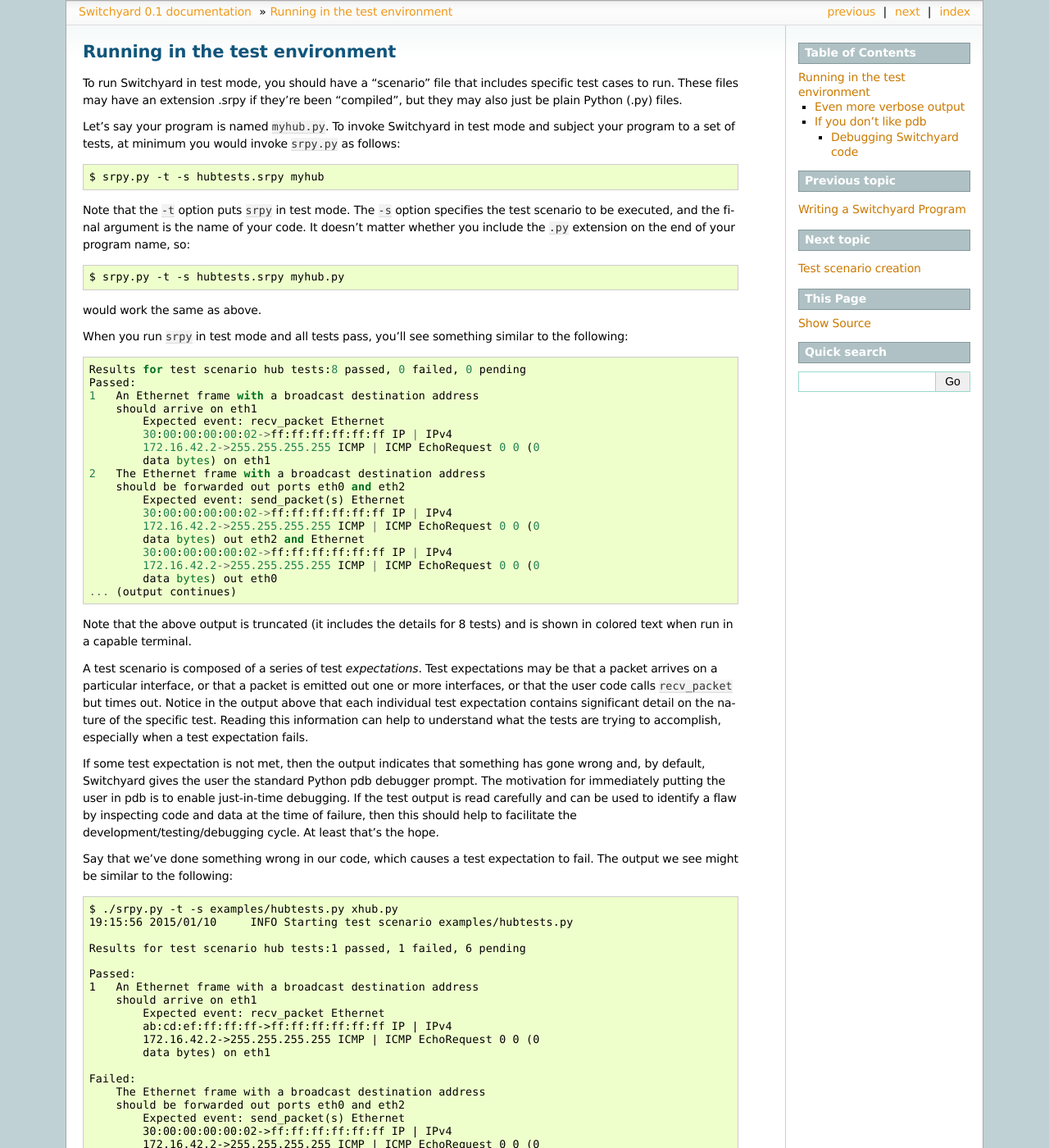
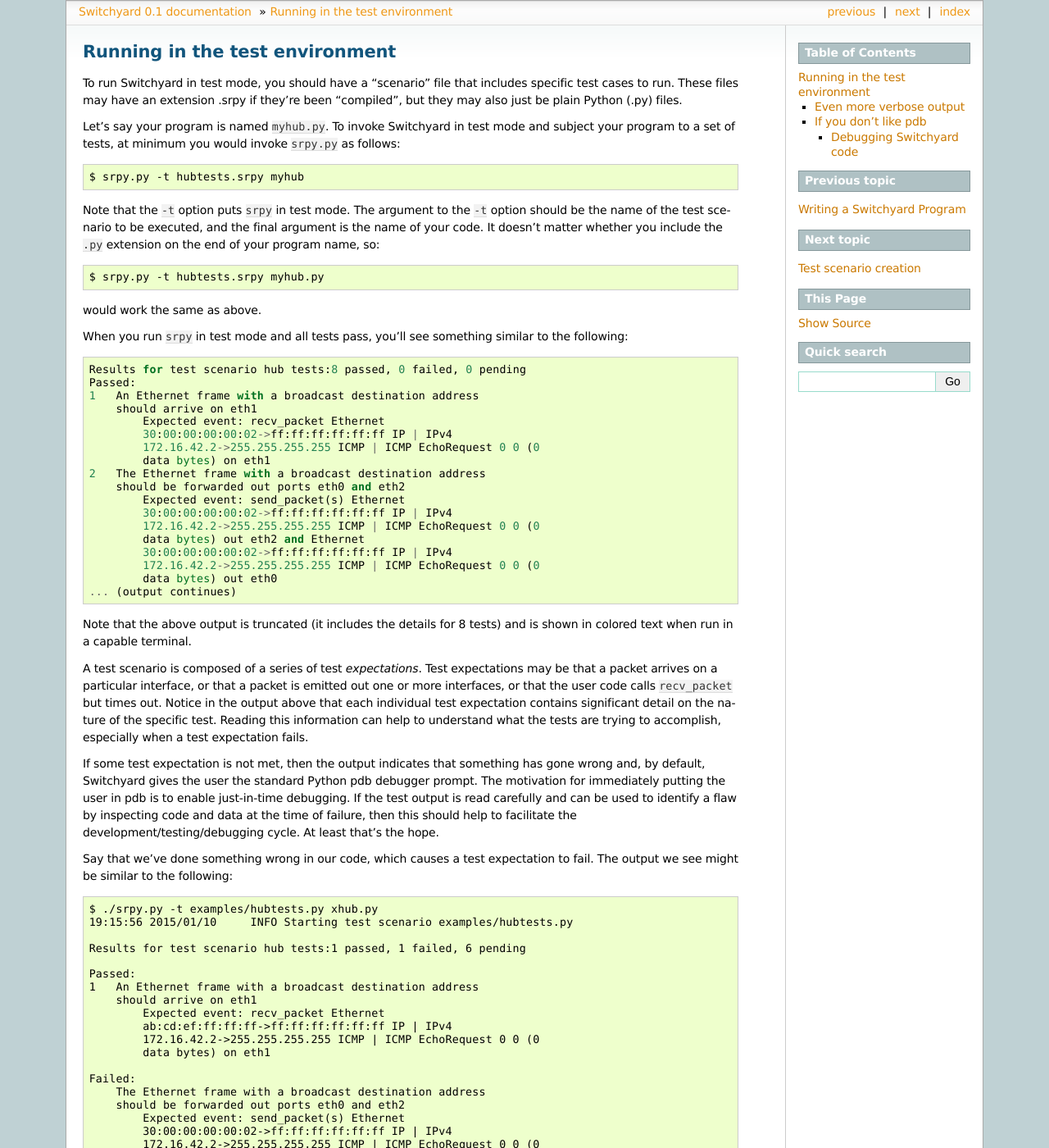
Before and after one commit to jsommers/switchyard, a Sphinx documentation site: the page built from documentation/test_execution.rst, in a window 1280 px wide and 1400 px high. Shown: the whole window at 82% size. Built offline with Sphinx 7.4.7, drawn with Linux system fonts in a browser that asks for light colours; some of the changed text lies outside the part shown.

Commit message:
Update docs regarding obsolete -s command line option

```diff
--- a/documentation/test_execution.rst
+++ b/documentation/test_execution.rst
@@ -7,14 +7,15 @@
 
 Let's say your program is named ``myhub.py``.  To invoke Switchyard in test mode and subject your program to a set of tests, at minimum you would invoke ``srpy.py`` as follows::
 
-    $ srpy.py -t -s hubtests.srpy myhub
+    $ srpy.py -t hubtests.srpy myhub
 
-Note that the ``-t`` option puts ``srpy`` in test mode.  The ``-s`` option
-specifies the test scenario to be executed, and the final argument is the
+Note that the ``-t`` option puts ``srpy`` in test mode.  The argument to
+the ``-t`` option should be the name of the
+test scenario to be executed, and the final argument is the
 name of your code.  It doesn't matter whether you include the ``.py``
 extension on the end of your program name, so::
 
-    $ srpy.py -t -s hubtests.srpy myhub.py
+    $ srpy.py -t hubtests.srpy myhub.py
 
 would work the same as above.
 
@@ -51,7 +52,7 @@
 
 ::
 
-    $ ./srpy.py -t -s examples/hubtests.py xhub.py
+    $ ./srpy.py -t examples/hubtests.py xhub.py
     19:15:56 2015/01/10     INFO Starting test scenario examples/hubtests.py
 
     Results for test scenario hub tests:1 passed, 1 failed, 6 pending
--- a/documentation/test_scenario_creation.rst
+++ b/documentation/test_scenario_creation.rst
@@ -128,6 +128,6 @@
 
 A test scenario can be run *directly* with ``srpy``, or it can be *compiled* into a form that can be distributed without giving away the code that was used to construct the reference packets.  To compile a test scenario, you can simply invoke ``srpy`` with the ``-c`` flag, as follows::
 
-    ./srpy.py -c -s examples/hubtests.py
+    ./srpy.py -c examples/hubtests.py
 
-The output from this command should be a new file named ``hubtests.srpy`` containing the obfuscated test scenario.  This file can be used as the argument to the ``-s`` option, just as you would supply a "normal" Python (.py) test scenario file.
+The output from this command should be a new file named ``hubtests.srpy`` containing the obfuscated test scenario.  This file can be used as the argument to the ``-c`` option.
```
